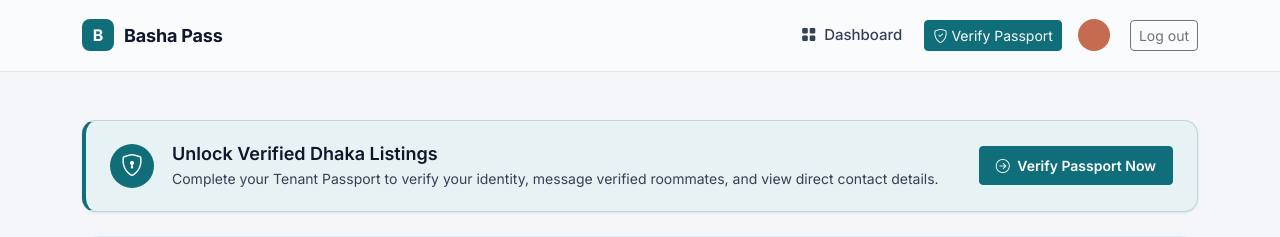
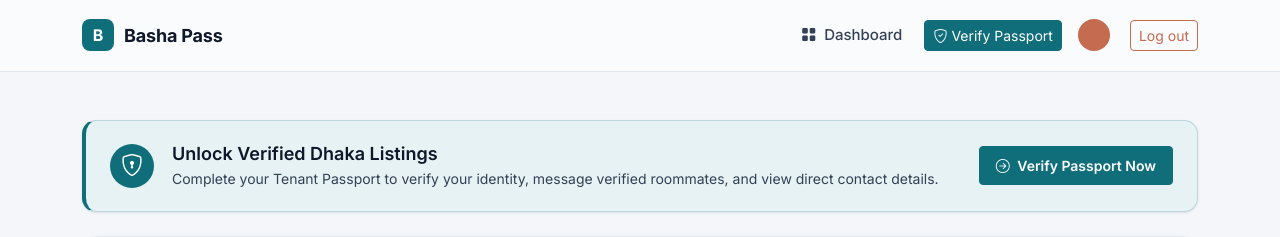
Before and after one commit to monowar-hossain-bs23/e2e-project, a Django app: page /dashboard/ in a window 1280 px wide. Shown: the top 237 px of the page. Run offline with Django 5.2, Linux system fonts and the light colour scheme; the visitor is signed in with stand-in values (Sample User, id 1); data that the repository does not hold is empty.

Commit message:
fix(navbar): refine brand-tokens button styling and apply cache-busting

```diff
--- a/static/css/brand-tokens.css
+++ b/static/css/brand-tokens.css
@@ -88,6 +88,17 @@
   --bs-btn-disabled-border-color: var(--bp-secondary);
 }
 
+.btn-outline-secondary {
+  --bs-btn-color: var(--bp-secondary);
+  --bs-btn-border-color: var(--bp-secondary);
+  --bs-btn-hover-bg: var(--bp-secondary);
+  --bs-btn-hover-border-color: var(--bp-secondary);
+  --bs-btn-hover-color: #fff;
+  --bs-btn-active-bg: var(--bp-secondary);
+  --bs-btn-active-border-color: var(--bp-secondary);
+  --bs-btn-active-color: #fff;
+}
+
 body {
   background-color: var(--bp-canvas);
   color: var(--bp-ink);
@@ -130,6 +141,7 @@ body {
   justify-content: center;
   font-weight: 700;
   font-size: 16px;
+  flex-shrink: 0;
 }
 
 .bp-nav__link {
@@ -145,6 +157,7 @@ body {
 .bp-nav__link:hover {
   background: var(--bp-surface);
   color: var(--bp-ink);
+  text-decoration: none;
 }
 
 .bp-nav__link[aria-current="page"],
@@ -165,6 +178,7 @@ body {
   font-weight: 700;
   font-size: 13px;
   background: var(--bp-secondary);
+  flex-shrink: 0;
 }
 
 .bp-verified-pill {
--- a/templates/base.html
+++ b/templates/base.html
@@ -18,7 +18,7 @@
   <link rel="stylesheet" href="https://cdn.jsdelivr.net/npm/bootstrap-icons@1.11.3/font/bootstrap-icons.min.css">
 
   <!-- Basha Pass Brand Tokens -->
-  <link rel="stylesheet" href="{% static 'css/brand-tokens.css' %}">
+  <link rel="stylesheet" href="{% static 'css/brand-tokens.css' %}?v=1.3">
 
   {% block extra_head %}{% endblock %}
 </head>
--- a/templates/passports/dashboards/dashboard.html
+++ b/templates/passports/dashboards/dashboard.html
@@ -4,7 +4,7 @@
 {% block title %}Dashboard — Basha Pass{% endblock %}
 
 {% block extra_head %}
-<link rel="stylesheet" href="{% static 'css/passports.css' %}">
+<link rel="stylesheet" href="{% static 'css/passports.css' %}?v=1.3">
 {% endblock %}
 
 {% block content %}
--- a/templates/passports/wizard.html
+++ b/templates/passports/wizard.html
@@ -4,7 +4,7 @@
 {% block title %}Verify Tenant Passport — Basha Pass{% endblock %}
 
 {% block extra_head %}
-<link rel="stylesheet" href="{% static 'css/passports.css' %}">
+<link rel="stylesheet" href="{% static 'css/passports.css' %}?v=1.3">
 <style>
   .wizard-section-title {
     font-size: 18px;
```
